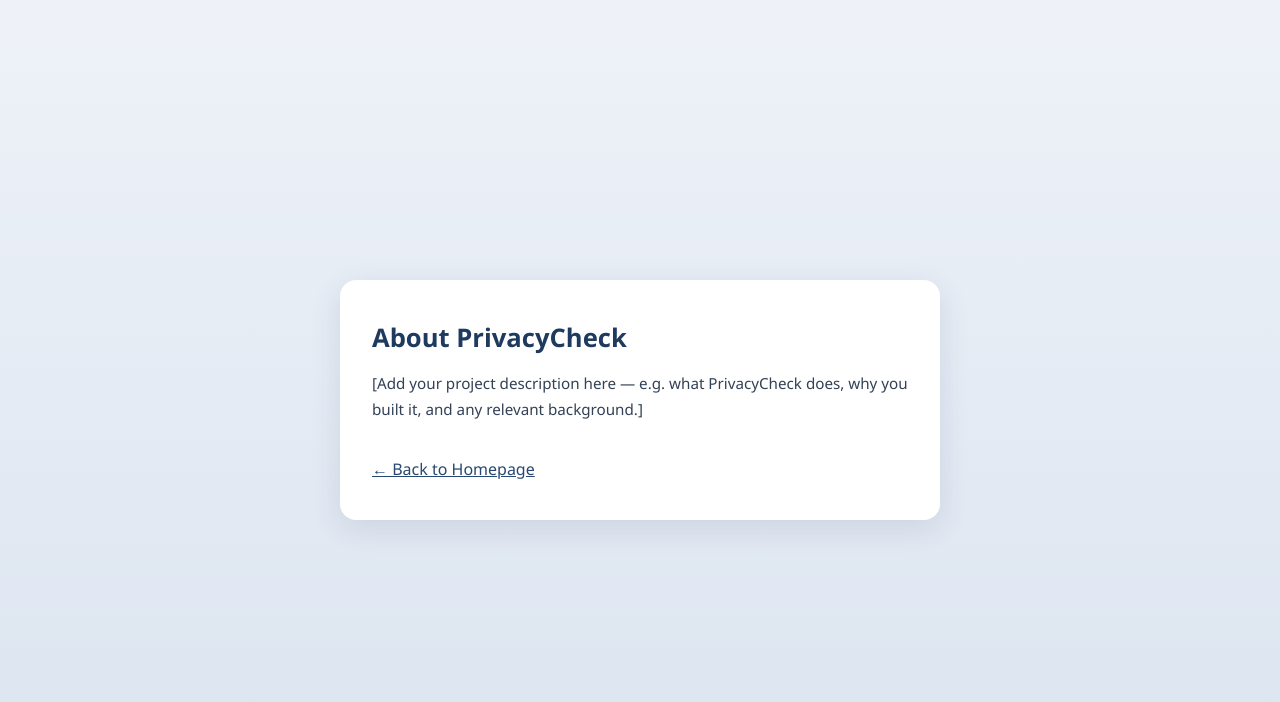
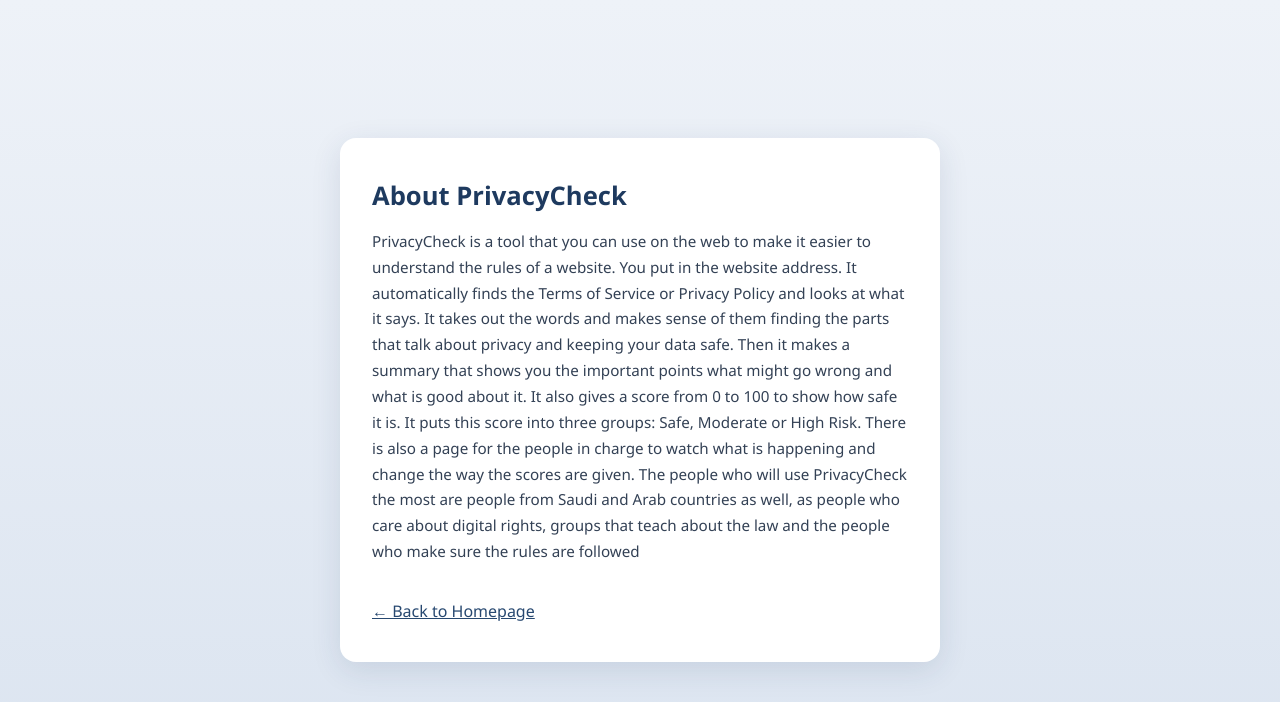
Before and after one commit to ShahadAlrashoud/privacy-check-Graduation-Project, a Next.js app: page /about in a window 1280 px wide. Shown: the top 702 px of the page. Built offline with nearby package versions, Linux system fonts and the light colour scheme.

Commit message:
about page content

```diff
--- a/src/app/about/page.tsx
+++ b/src/app/about/page.tsx
@@ -25,8 +25,21 @@ export default function AboutPage() {
             >
                 <h1 style={{ margin: "0 0 16px", color: "#1e3a5f", fontSize: "1.6rem" }}>About PrivacyCheck</h1>
                 <p style={{ color: "#334155", lineHeight: 1.7, fontSize: "0.95rem" }}>
-                    [Add your project description here — e.g. what PrivacyCheck does,
-                    why you built it, and any relevant background.]
+
+                    PrivacyCheck is a tool that you can use on the web to make it easier to understand the rules of
+a website. You put in the website address. It automatically finds the Terms of Service or
+Privacy Policy and looks at what it says.
+It takes out the words and makes sense of them finding the parts that talk about privacy and
+keeping your data safe. Then it makes a summary that shows you the important points what
+might go wrong and what is good about it.
+It also gives a score from 0 to 100 to show how safe it is. It puts this score into three groups:
+Safe, Moderate or High Risk.
+There is also a page for the people in charge to watch what is happening and change the way
+the scores are given.
+The people who will use PrivacyCheck the most are people from Saudi and Arab countries as
+well, as people who care about digital rights, groups that teach about the law and the people
+who make sure the rules are followed
+
                 </p>
                 <Link href="/" style={{ color: "#274870", fontWeight: 500, display: "inline-block", marginTop: 20 }}>
                     ← Back to Homepage
```
